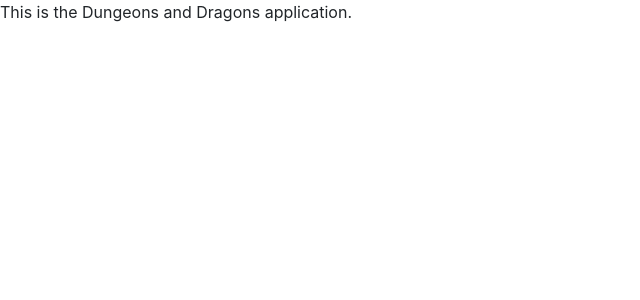
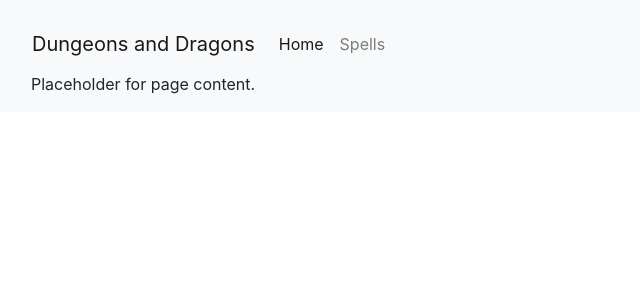
Before and after one commit to tahleegrace/DungeonsAndDragons, a React (Create React App) app in the folder DungeonsAndDragons/: page / in a window 1280 px wide. Shown: the top 300 px of the page, without its empty margins (0-640 px from the left). Built offline with nearby package versions, Linux system fonts and the light colour scheme.

Commit message:
Added navigation banner.

```diff
--- a/DungeonsAndDragons/src/App.tsx
+++ b/DungeonsAndDragons/src/App.tsx
@@ -2,11 +2,30 @@
 
 function App() {
   return (
-    <div>
-      <header>
-        This is the Dungeons and Dragons application.
-      </header>
-    </div>
+      <div className="container-fluid p-3 bg-light">
+          <header>
+              <nav className="navbar navbar-expand-lg navbar-light">
+                  <a className="navbar-brand" href="#">Dungeons and Dragons</a>
+                  <button className="navbar-toggler" type="button" data-toggle="collapse" data-target="#navbarSupportedContent" aria-controls="navbarSupportedContent" aria-expanded="false" aria-label="Toggle navigation">
+                      <span className="navbar-toggler-icon"></span>
+                  </button>
+
+                  <div className="collapse navbar-collapse" id="navbarSupportedContent">
+                      <ul className="navbar-nav mr-auto">
+                          <li className="nav-item active">
+                              <a className="nav-link" href="#">Home</a>
+                          </li>
+                          <li className="nav-item">
+                              <a className="nav-link" href="#">Spells</a>
+                          </li>
+                      </ul>
+                  </div>
+              </nav>
+          </header>
+          <div className="container m-0">
+              Placeholder for page content.
+          </div>
+      </div>
   );
 }
 
```
